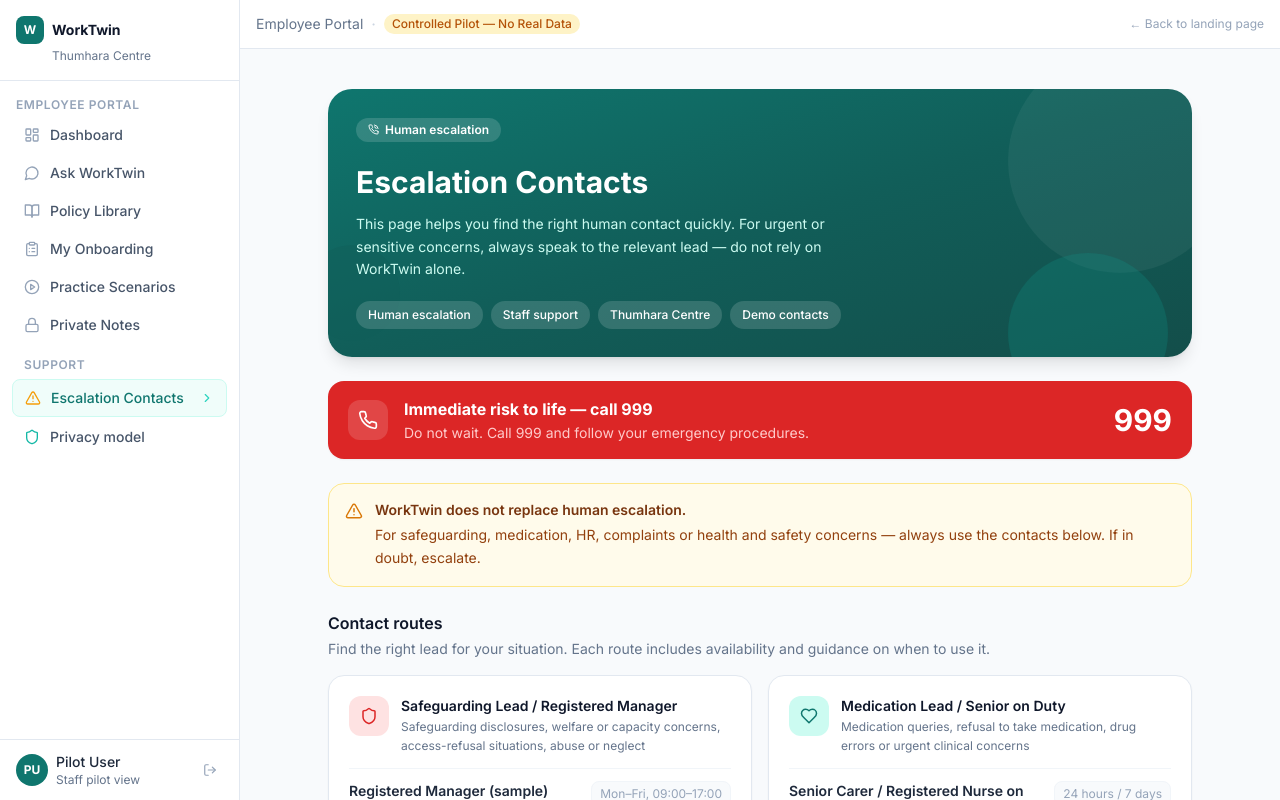
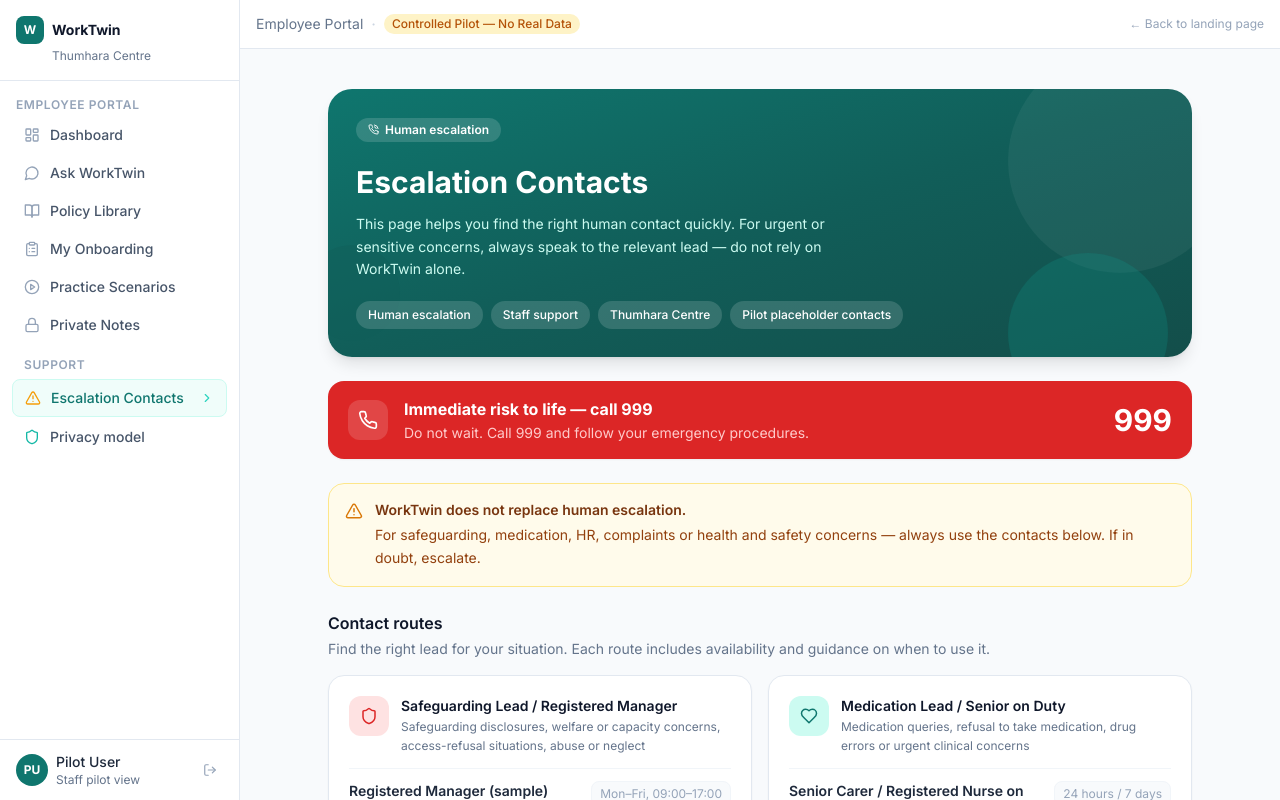
Before and after one commit to inaambasit/worktwin-care-pilot, a Next.js app in the folder frontend/: page /escalation in a window 1280 px wide. Built offline with nearby package versions, Linux system fonts and the light colour scheme.

Commit message:
Polish escalation contacts pilot wording

```diff
--- a/frontend/app/escalation/page.tsx
+++ b/frontend/app/escalation/page.tsx
@@ -111,7 +111,7 @@
   },
 ]
 
-const CONTEXT_CHIPS = ['Human escalation', 'Staff support', 'Thumhara Centre', 'Demo contacts']
+const CONTEXT_CHIPS = ['Human escalation', 'Staff support', 'Thumhara Centre', 'Pilot placeholder contacts']
 
 export default function EscalationPage() {
   return (
@@ -253,7 +253,7 @@
         </div>
 
         <p className="text-xs text-slate-400 text-center pb-2">
-          All contact names and numbers shown here are fictional sample data — this is a demo only.
+          All contact names and numbers shown here are fictional sample data for controlled pilot display only.
         </p>
 
       </div>
```
